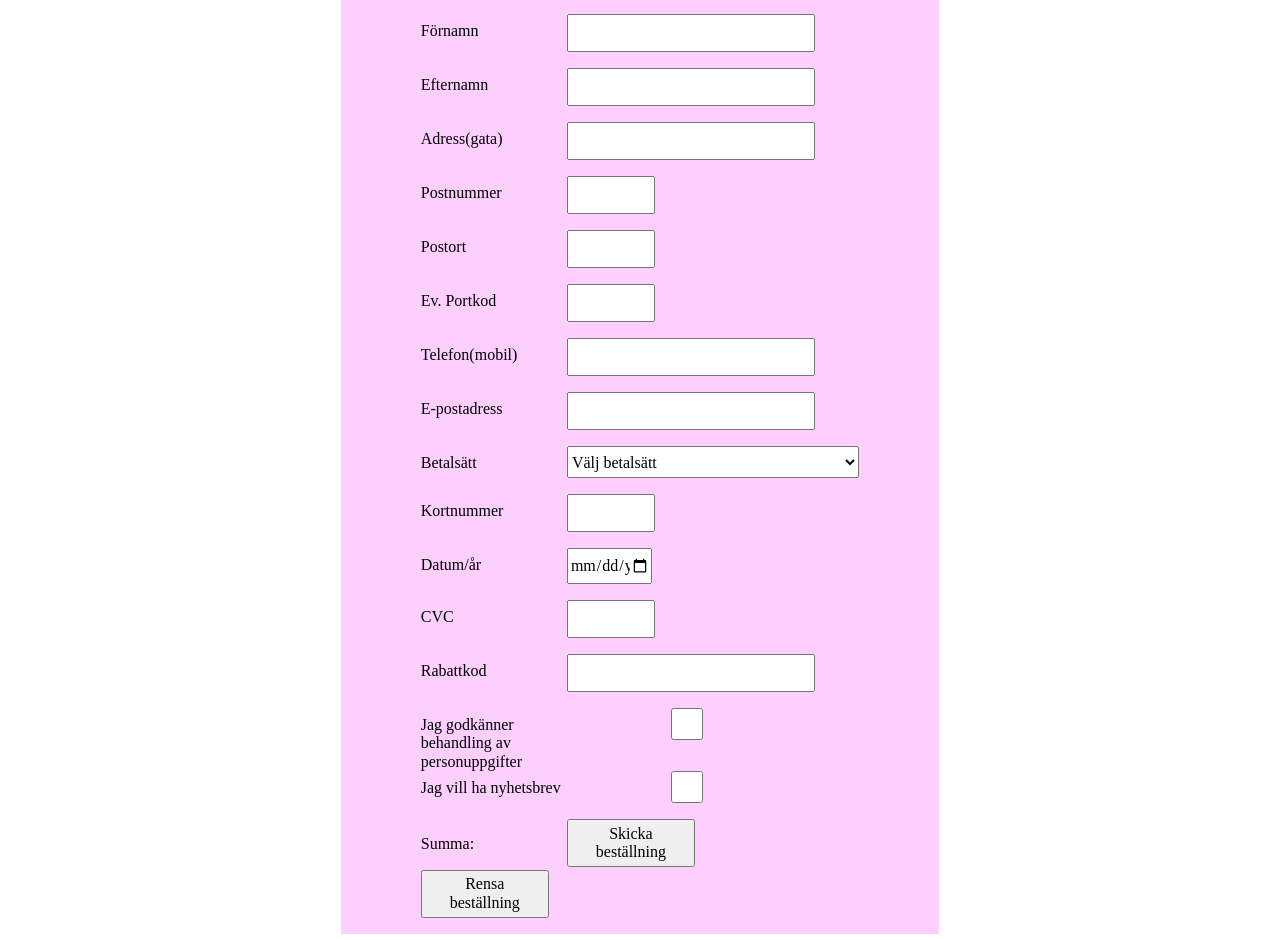
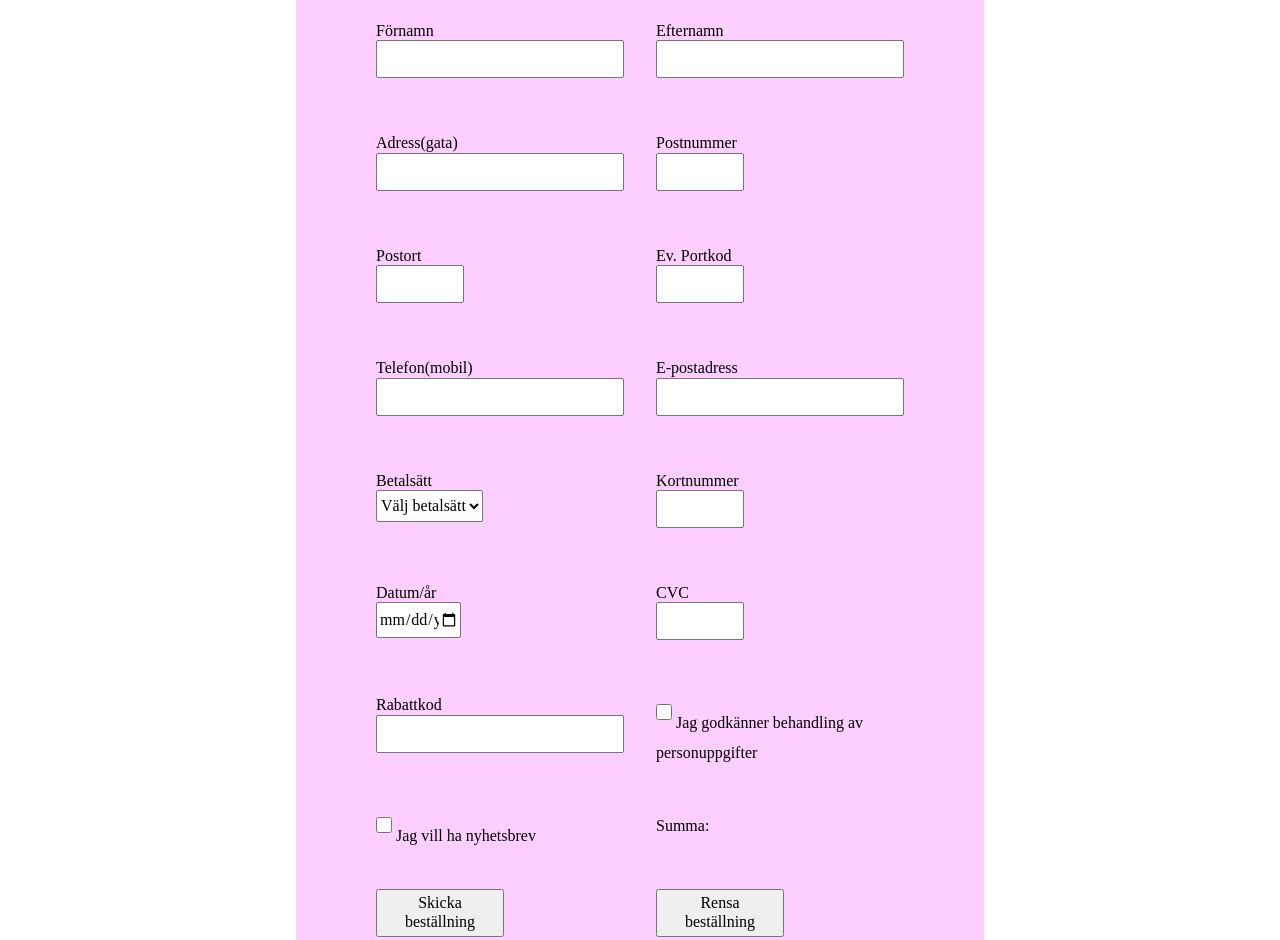
Before and after one commit to Medieinstitutet/fed22d-js-grundkurs-gruppuppgift-webbshop-eftermiddag2, a plain HTML site: page index.html in a window 1280 px wide. Shown: the part 4202-5142 px from the top of the page. Drawn offline with Linux system fonts and the light colour scheme.

Commit message:
better looking form

```diff
--- a/Style/_desktop.scss
+++ b/Style/_desktop.scss
@@ -4,12 +4,17 @@ form {
     padding-right: 5rem;
     background-color: rgb(252, 207, 255);
     display: grid;
-    grid-template-columns: 0.5fr 1fr;
+    grid-template-columns: 0.5fr 0.5fr;
+    gap: 2rem;
 }
 
 
 input {
     margin-bottom: 1rem;
+}
+
+#wantNews, #confirm{
+    width: 1rem;
 }
 
 select {
--- a/index.html
+++ b/index.html
@@ -169,59 +169,86 @@
         <!--form-->
         <form id="form-container">
 
-            <label for="name">Förnamn</label>
+            <label>
+                <span>Förnamn</span><br>
                 <input type="text" id="name">
+            </label>
 
-            <label for="lastName">Efternamn</label>
+            <label>
+                <span>Efternamn</span><br>
                 <input type="text" id="lastName">
+            </label>
 
-            <label for="address">Adress(gata)</label>
+            <label>
+                <span>Adress(gata)</span><br>
                 <input type="text" id="address">
+            </label>
 
-            <label for="postNumber">Postnummer </label>
+            <label>
+                <span>Postnummer</span><br>
                 <input type="text" id="postNumber">
+            </label>
 
-            <label for="locality">Postort</label>
+            <label>
+                <span>Postort</span><br>
                 <input type="text" id="locality">
+            </label>
 
-            <label for="doorCode">Ev. Portkod</label>
+            <label>
+                <span>Ev. Portkod</span><br>
                 <input type="text" id="doorCode">
+            </label>
 
-            <label for="phoneNumber">Telefon(mobil)</label>
+            <label>
+                <span>Telefon(mobil)</span><br>
                 <input type="tel" id="phoneNumber">
+            </label>
 
-            <label for="eMail">E-postadress</label>
+            <label>
+                <span>E-postadress</span><br>
                 <input type="email" id="eMail">
-
-
+            </label>
 
             <!--method of payment-->
-            <label for="payMethod">Betalsätt</label>
+            <label>
+                <span>Betalsätt</span><br>
                 <select id="payMethod">
                     <option selected disabled>Välj betalsätt</option>
                     <option value="card">Kort</option>
                     <option value="bill">Faktura</option>
                 </select>
+            </label>
 
-            <label for="cardNumber">Kortnummer</label>
+            <label>
+                <span>Kortnummer</span><br>
                 <input type="text" id="cardNumber">
+            </label>
 
-            <label for="date">Datum/år</label>
+            <label>
+                <span>Datum/år</span><br>
                 <input type="date" id="date">
+            </label>
 
-            <label for="cvc">CVC</label>
+            <label>
+                <span>CVC</span><br>
                 <input type="text" id="cvc">
+            </label>
 
-            <label for="discount">Rabattkod</label>
+            <label>
+                <span>Rabattkod</span><br>
                 <input type="text" id="discount">
+            </label>
 
 
             <!--checkboxes-->
-            <label for="confirm"> Jag godkänner behandling av personuppgifter</label>
+            <label>
                 <input type="checkbox" id="confirm" name="confirm" value="confirm">
-            <label for="wantNews"> Jag vill ha nyhetsbrev</label>
+                <span>Jag godkänner behandling av personuppgifter</span>
+            </label>
+            <label>
                 <input type="checkbox" id="wantNews" name="wantNews" value="wantNews">
-
+                <span>Jag vill ha nyhetsbrev</span>
+            </label>
             <p>Summa:</p>
 
             <button>Skicka beställning</button>
```
Also changed, not shown: Style/main.css. Lines whose indentation alone changed are shown as unchanged.
